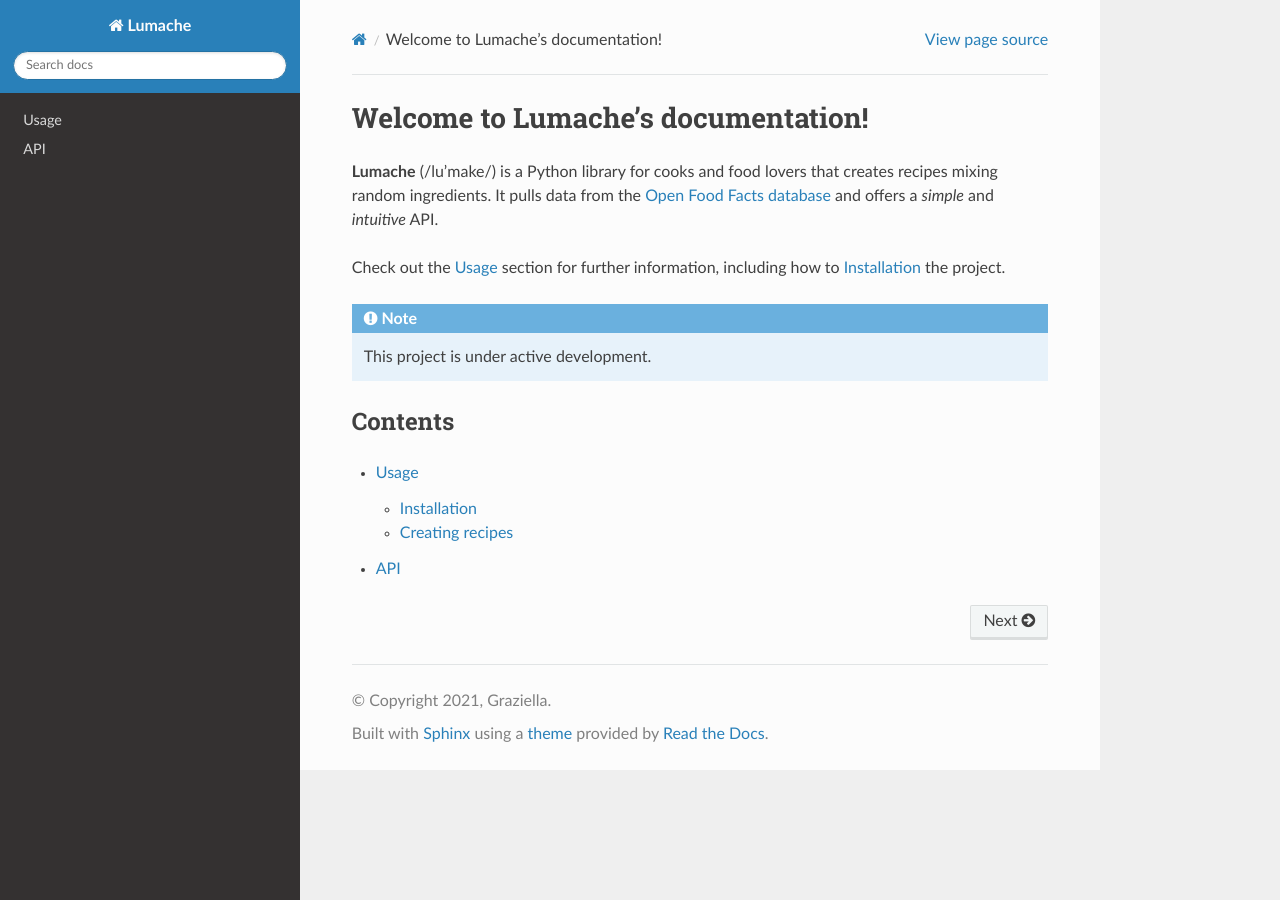
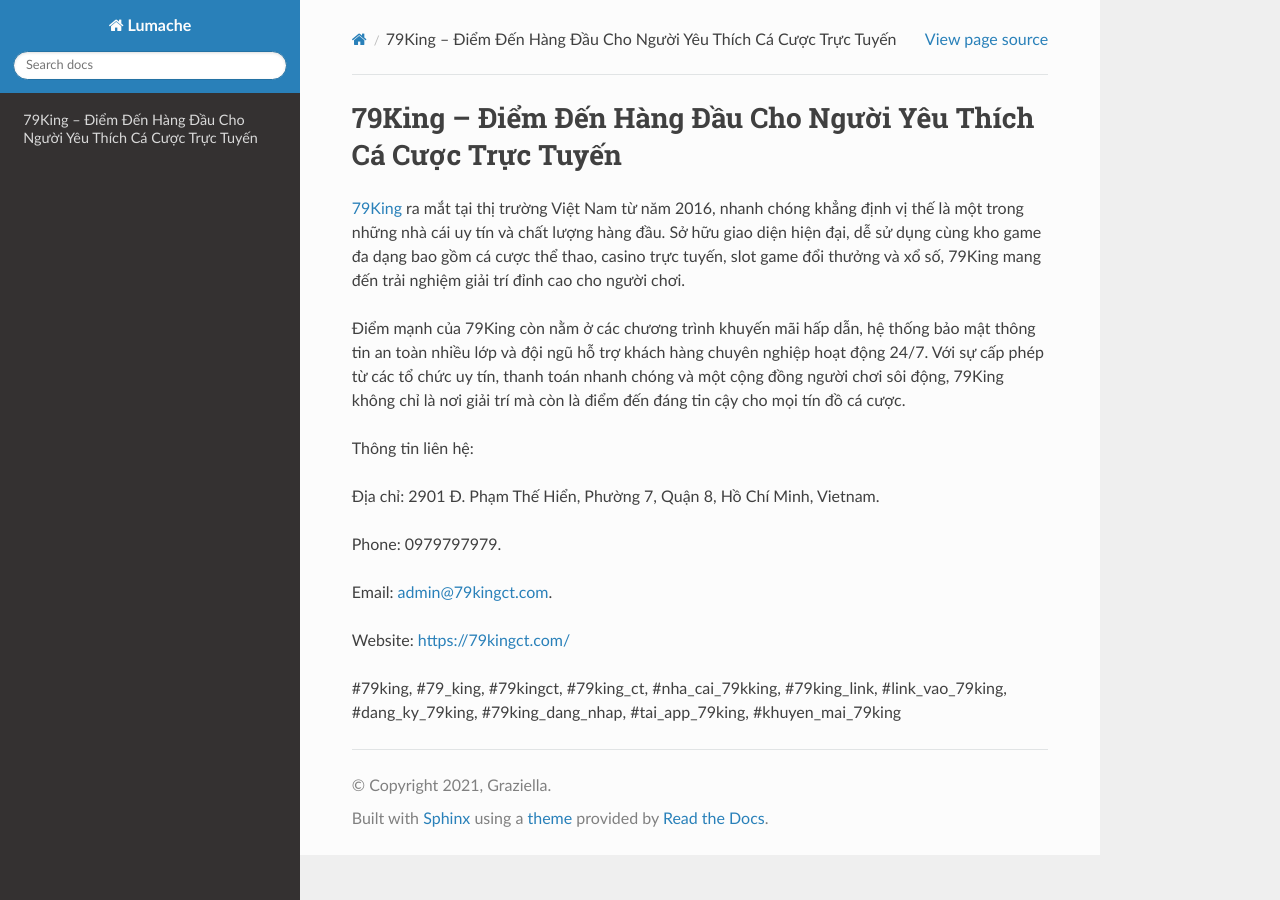
Before and after one commit to plapenanec/1link79kingctcom, a Sphinx documentation site: the page built from docs/source/index.rst, in a window 1280 px wide. Built offline with Sphinx 7.4.7 and the Read the Docs theme 3.1.0, drawn with Linux system fonts in a browser that asks for light colours.

Commit message:
Update index.rst

```diff
--- a/docs/source/index.rst
+++ b/docs/source/index.rst
@@ -1,22 +1,18 @@
-Welcome to Lumache's documentation!
+79King – Điểm Đến Hàng Đầu Cho Người Yêu Thích Cá Cược Trực Tuyến
 ===================================
 
-**Lumache** (/lu'make/) is a Python library for cooks and food lovers
-that creates recipes mixing random ingredients.
-It pulls data from the `Open Food Facts database <https://world.openfoodfacts.org/>`_
-and offers a *simple* and *intuitive* API.
+`79King <https://79kingct.com/>`_ ra mắt tại thị trường Việt Nam từ năm 2016, nhanh chóng khẳng định vị thế là một trong những nhà cái uy tín và chất lượng hàng đầu. Sở hữu giao diện hiện đại, dễ sử dụng cùng kho game đa dạng bao gồm cá cược thể thao, casino trực tuyến, slot game đổi thưởng và xổ số, 79King mang đến trải nghiệm giải trí đỉnh cao cho người chơi.
 
-Check out the :doc:`usage` section for further information, including
-how to :ref:`installation` the project.
+Điểm mạnh của 79King còn nằm ở các chương trình khuyến mãi hấp dẫn, hệ thống bảo mật thông tin an toàn nhiều lớp và đội ngũ hỗ trợ khách hàng chuyên nghiệp hoạt động 24/7. Với sự cấp phép từ các tổ chức uy tín, thanh toán nhanh chóng và một cộng đồng người chơi sôi động, 79King không chỉ là nơi giải trí mà còn là điểm đến đáng tin cậy cho mọi tín đồ cá cược.
 
-.. note::
+Thông tin liên hệ:
 
-   This project is under active development.
+Địa chỉ: 2901 Đ. Phạm Thế Hiển, Phường 7, Quận 8, Hồ Chí Minh, Vietnam.
 
-Contents
---------
+Phone: 0979797979.
 
-.. toctree::
+Email: admin@79kingct.com.
 
-   usage
-   api
+Website: https://79kingct.com/
+
+#79king, #79_king, #79kingct, #79king_ct, #nha_cai_79kking, #79king_link, #link_vao_79king, #dang_ky_79king, #79king_dang_nhap, #tai_app_79king, #khuyen_mai_79king
```
